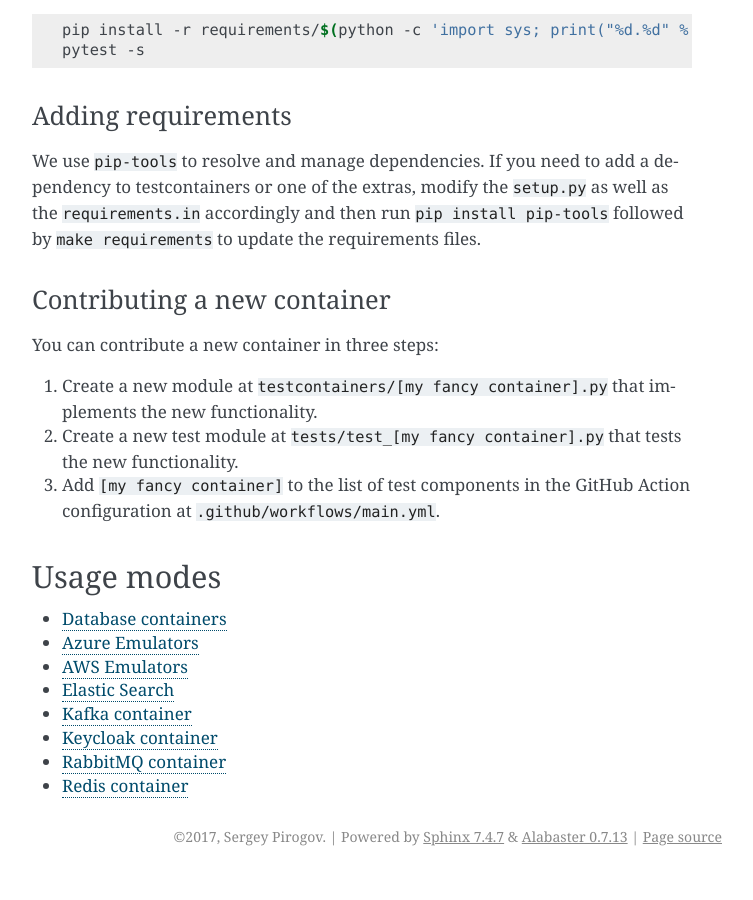
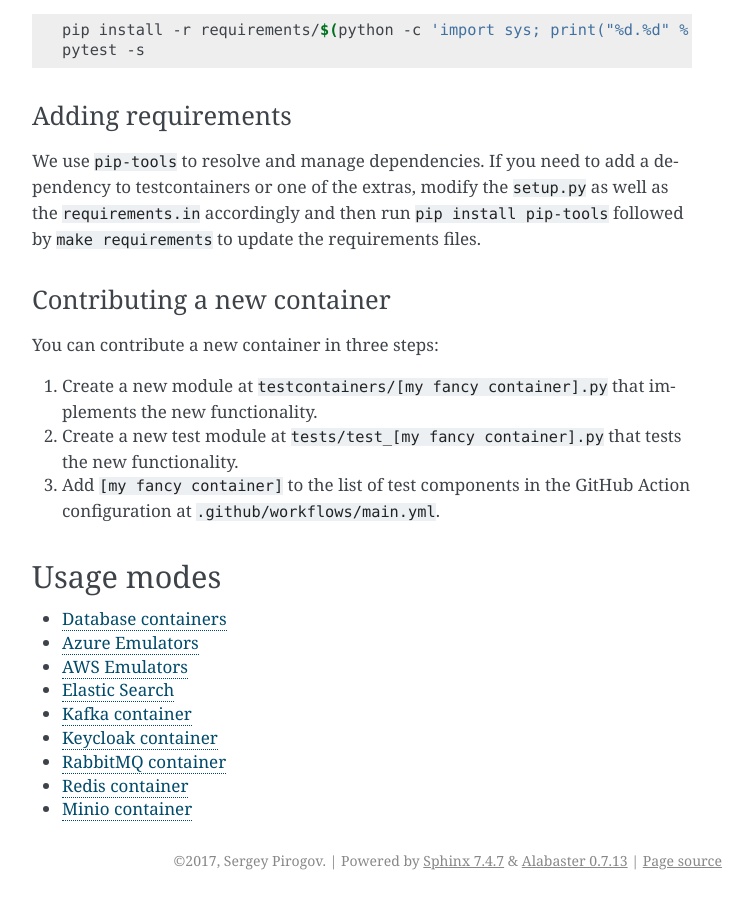
Before and after one commit to testcontainers/testcontainers-python, a Sphinx documentation site: the page built from docs/index.rst, in a window 1280 px wide and 900 px high, scrolled down 1859 px. Shown: the whole window, without its empty margins (388-1141 px from the left). Built offline with Sphinx 7.4.7, drawn with Linux system fonts in a browser that asks for light colours; before the commit the page ends 2735 px from its top, so only the background shows below that.

Commit message:
add reference in docs

```diff
--- a/docs/index.rst
+++ b/docs/index.rst
@@ -22,3 +22,4 @@ Usage modes
    Keycloak container <keycloak>
    RabbitMQ container <rabbitmq>
    Redis container <redis>
+   Minio container <minio>
--- /dev/null
+++ b/docs/minio.rst
@@ -0,0 +1,6 @@
+Minio
+===================
+
+Allows to spin up Minio Container.
+
+.. autoclass:: testcontainers.minio.MinioContainer
```
